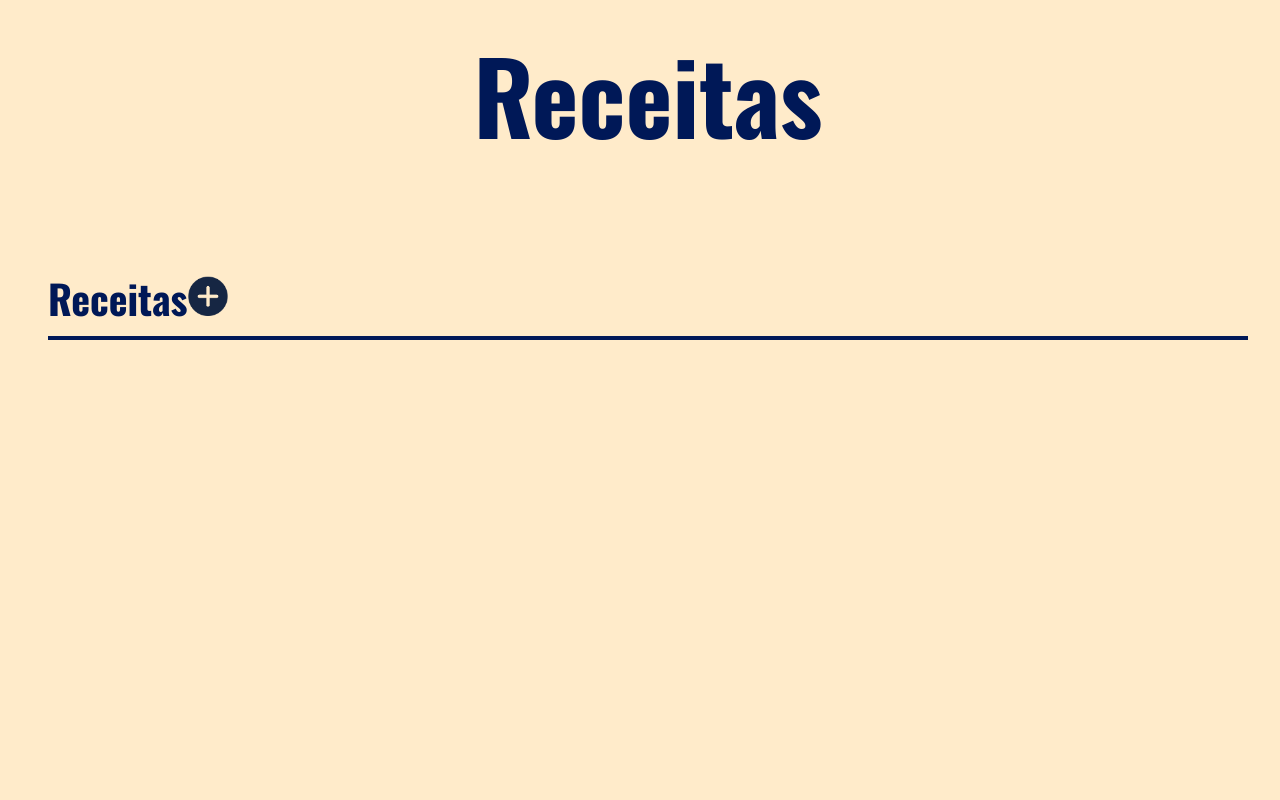
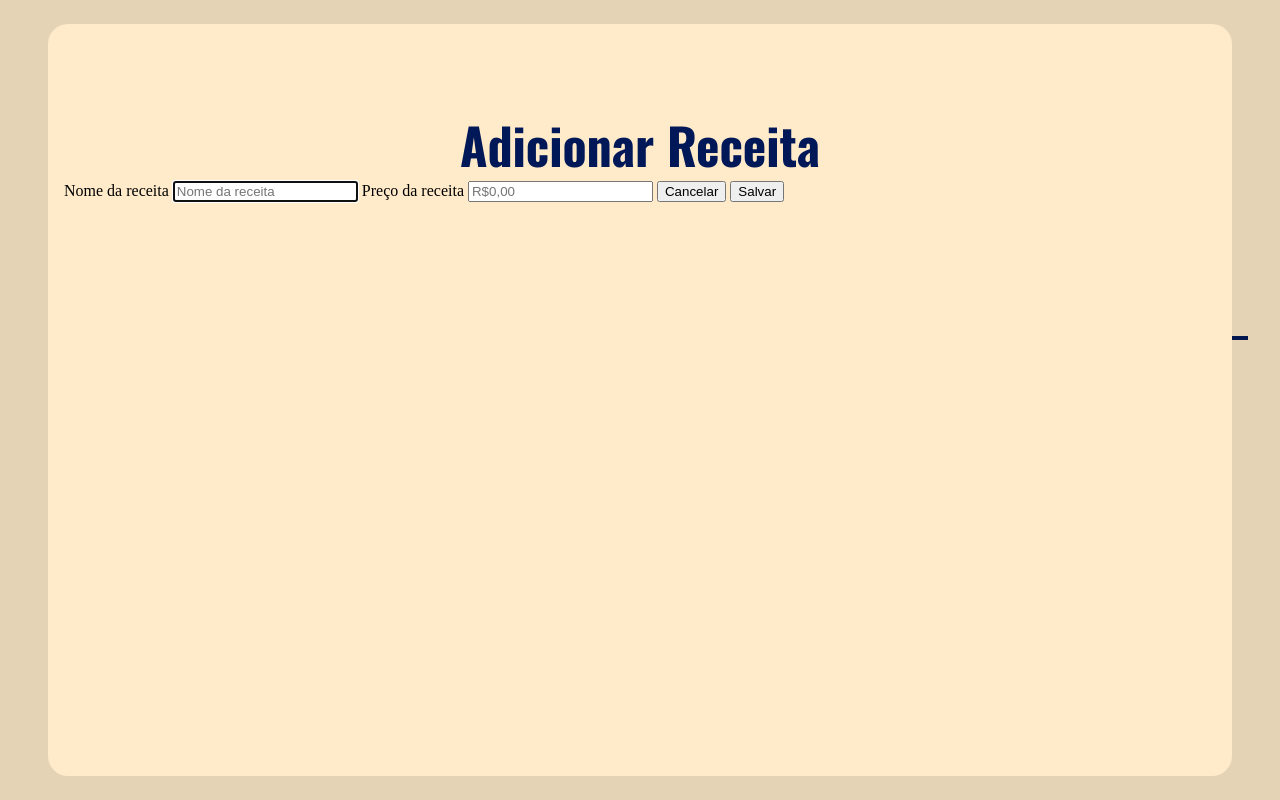
Before and after one commit to Joao-Marcelo-Costa/padaria-precos, a website built with Vite: page index.html in a window 1280 px wide. Both pictures are taken after a click on the button 207 px from the left and 291 px from the top of the page. Built offline with nearby package versions, Linux system fonts and the light colour scheme.

Commit message:
cria tela de adicionar receita

```diff
--- a/index.html
+++ b/index.html
@@ -28,5 +28,19 @@
       </header>
     </section>
     <script type="module" src="/src/script.js"></script>
+    <dialog class="add_recepie_window">
+      <h4>Adicionar Receita</h4>
+      <label for="receitaNome">Nome da receita</label>
+      <input
+        type="text"
+        id="receitaNome"
+        placeholder="Nome da receita"
+        required
+      />
+      <label for="receitaPreco">Preço da receita</label>
+      <input type="text" id="receitaPreco" placeholder="R$0,00" required />
+      <button id="cancelar">Cancelar</button>
+      <button id="salvar">Salvar</button>
+    </dialog>
   </body>
 </html>
--- a/src/main.css
+++ b/src/main.css
@@ -8,7 +8,8 @@
   align-items: baseline;
   justify-content: baseline;
 }
-h3 {
+h3,
+h4 {
   font-family: "Oswald";
   font-optical-sizing: auto;
   font-weight: 900;
@@ -28,6 +29,8 @@ h3 {
 }
 .button_add_recepies {
   height: 50px;
+  transform: translateY(6px);
+  margin-left: 10px;
 }
 
 .button_add_recepies img {
@@ -36,3 +39,15 @@ h3 {
 .receitas_line {
   border: 2px, solid, var(--cor_do_texto_fixo);
 }
+
+.add_recepie_window {
+  width: 90%;
+  height: 90%;
+  border: none;
+  border-radius: 20px;
+  background-color: var(--cor_do_fundo);
+}
+.add_recepie_window h4 {
+  text-align: center;
+  font-size: 50px;
+}
--- a/src/script.js
+++ b/src/script.js
@@ -1,2 +1,9 @@
 import "./style.css";
 import "./main.css";
+
+const btAdicionarReceita = document.querySelector(".button_add_recepies");
+const janelaAdicionarReceita = document.querySelector(".add_recepie_window");
+
+btAdicionarReceita.addEventListener("click", () => {
+  janelaAdicionarReceita.showModal();
+});
--- a/src/style.css
+++ b/src/style.css
@@ -2,10 +2,11 @@
 
 :root {
   --cor_do_texto_fixo: #001857;
+  --cor_do_fundo: #ffebca;
 }
 
 body {
-  background-color: #ffebca;
+  background-color: var(--cor_do_fundo);
   width: 100%;
   height: 100%;
 }
```
